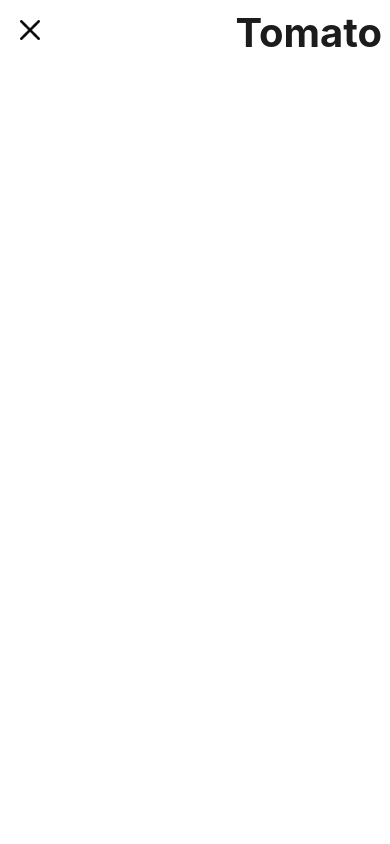
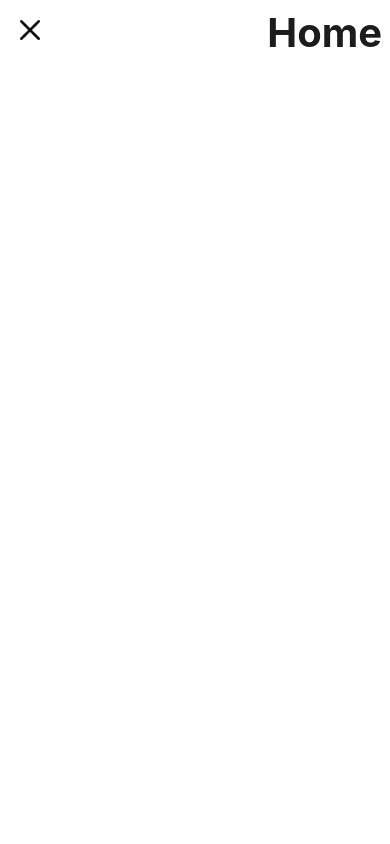
Before and after one commit to Visal20497/MYFoodChian_Project_OnReactjs, a React (Vite) app: page /add-restaurant in a window 390 px wide. Both pictures are taken after a click on the picture 30 px from the left and 30 px from the top of the page. Shown: the top 844 px of the page. Built offline with nearby package versions, Linux system fonts and the light colour scheme.

Commit message:
Update AddRestaurantMobileNavbar.jsx

```diff
--- a/src/components/Navbars/AddRestaurantMobileNavbar/AddRestaurantMobileNavbar.jsx
+++ b/src/components/Navbars/AddRestaurantMobileNavbar/AddRestaurantMobileNavbar.jsx
@@ -22,7 +22,7 @@ let AddRestaurantMobileNavbar = ({ toogleMenu, setToggleMenu }) => {
     return <div className={css.navbarH}>
         <div className={css.menu}>
             <img className={css.menuBar} src={close} alt='menu bar' onClick={() => setToggleMenu(val => !val)} />
-            <Link to='/' className={css.title}>Tomato</Link>
+            <Link to='/' className={css.title}>Home</Link>
         </div>
         <div className={css.navbar} onClick={() => setState(val => !val)}>
             <span className={css.profile}>
```
